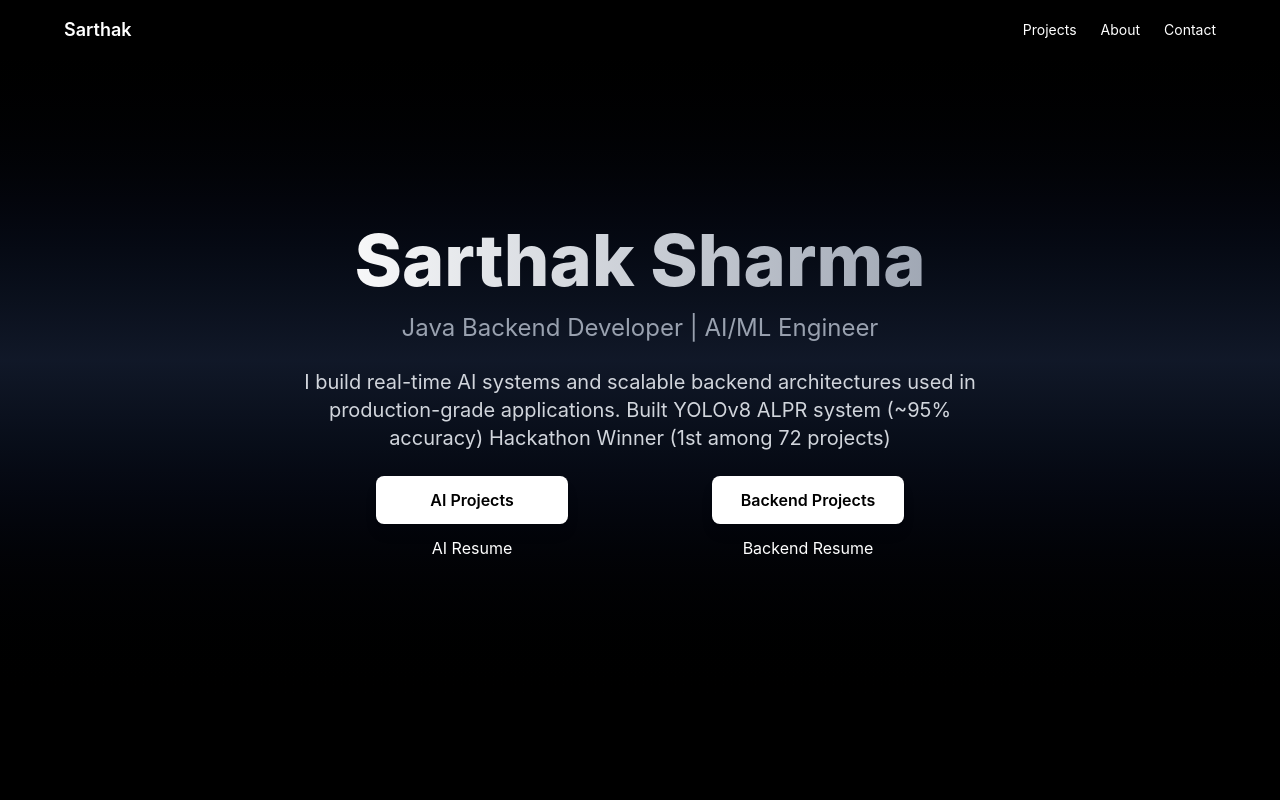
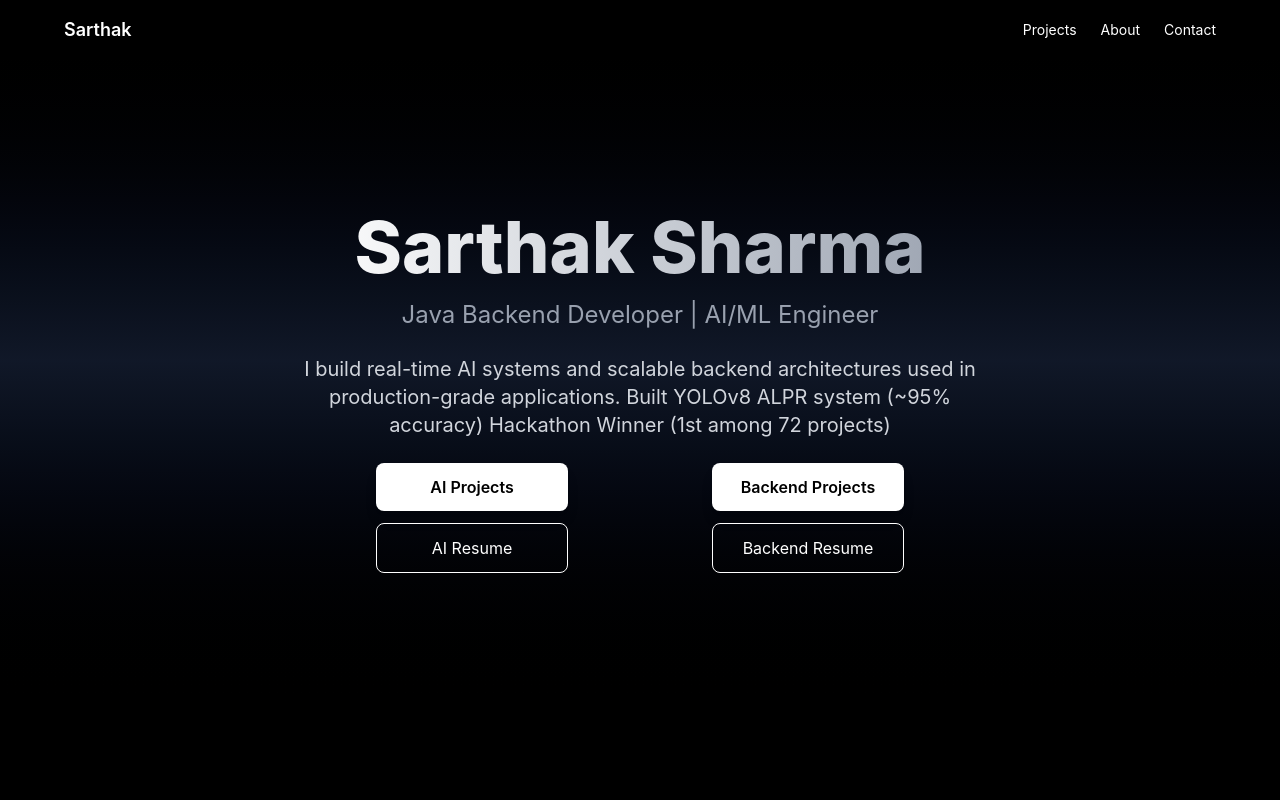
Before and after one commit to sarthaksharmacs22/portfolio, a React app: page / in a window 1280 px wide. Shown: the top 800 px of the page. Built offline with nearby package versions, Linux system fonts and the light colour scheme; the HTML template or start-up script is replaced by a standard one.

Commit message:
Final Resume - portfolio

```diff
--- a/src/sections/Hero.jsx
+++ b/src/sections/Hero.jsx
@@ -37,6 +37,7 @@ const Hero = () => {
             href="/Sarthak_Sharma_AIML_Resume.pdf"
             target="_blank"
             rel="noopener noreferrer"
+            className="w-48 text-center px-6 py-3 border border-white rounded-lg hover:bg-white hover:text-black transition"
           >
             AI Resume
           </a>
@@ -55,6 +56,7 @@ const Hero = () => {
             href="/Sarthak_Sharma_Java_Resume.pdf"
             target="_blank"
             rel="noopener noreferrer"
+            className="w-48 text-center px-6 py-3 border border-white rounded-lg hover:bg-white hover:text-black transition"
           >
             Backend Resume
           </a>
```
